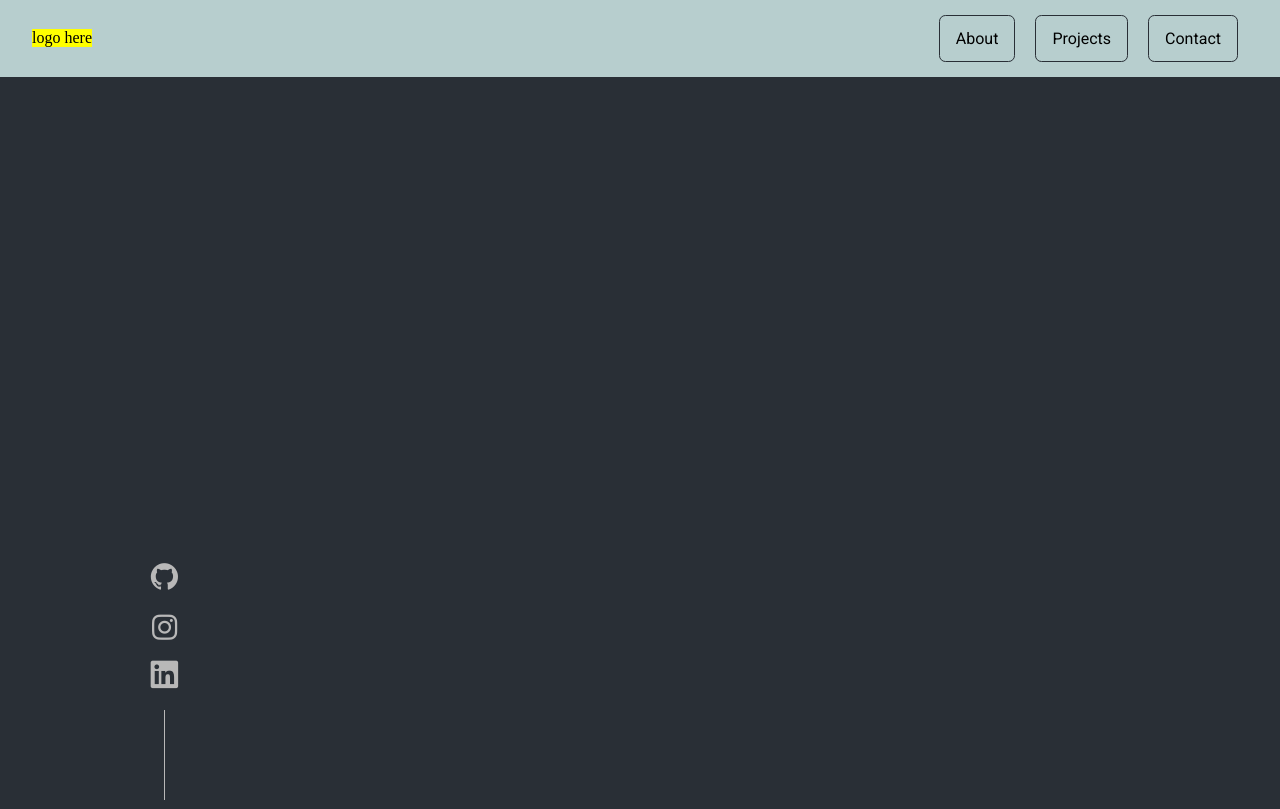
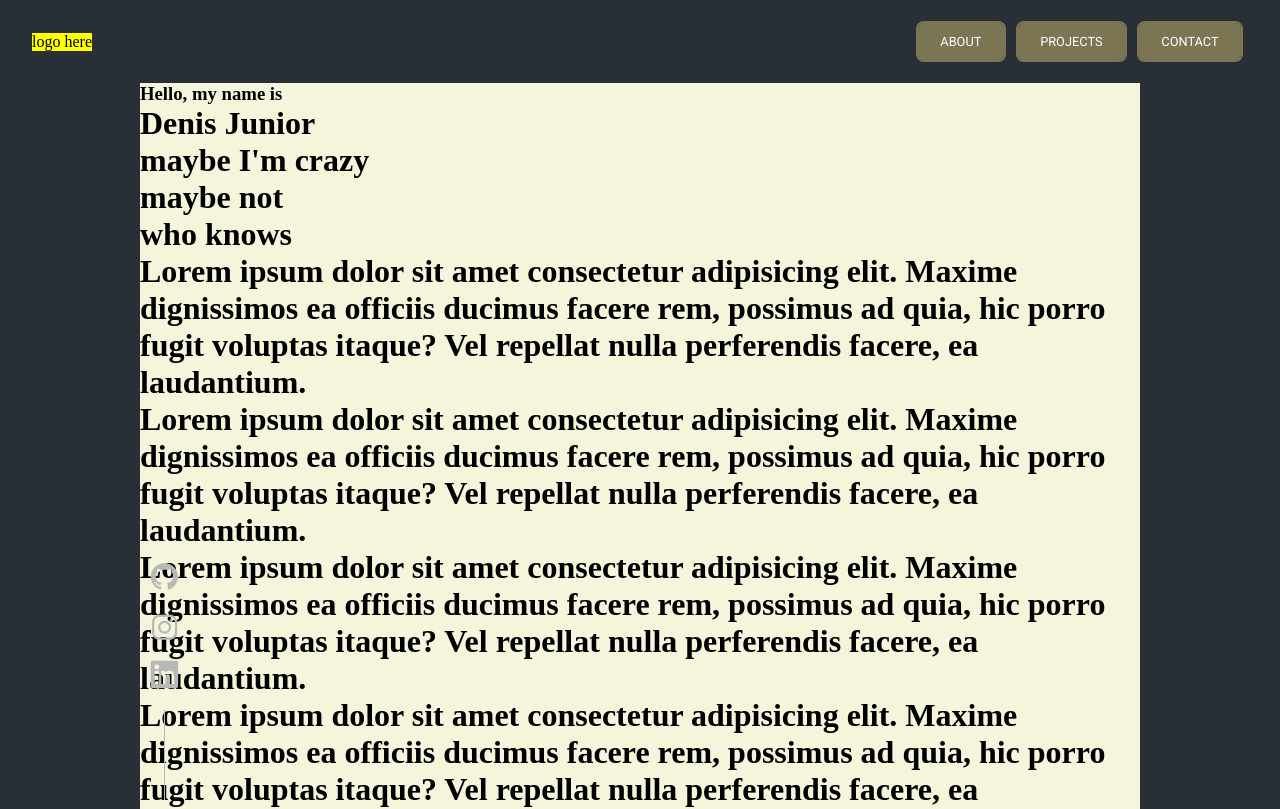
Before and after one commit to denis-junior/portfolio, a React (Create React App) app: page / in a window 1280 px wide. Shown: the top 809 px of the page. Built offline with nearby package versions, Linux system fonts and the light colour scheme.

Commit message:
main component created

```diff
--- a/src/App.jsx
+++ b/src/App.jsx
@@ -1,11 +1,13 @@
 import Links from "./Components/Links/Links";
 import Navbar from "./Components/Navbar/Navbar"
 import './App.css'
+import Content from "./Components/Content/Content";
 
 function App() {
   return (
     <div>
       <Navbar/>
+      <Content/>
       <Links/>
     </div>
   );
--- /dev/null
+++ b/src/Components/Content/Content.css
@@ -0,0 +1,5 @@
+.main {
+    max-width: 1000px;
+    margin: 0 auto;
+    background-color: beige;
+}
--- /dev/null
+++ b/src/Components/Content/Content.jsx
@@ -0,0 +1,24 @@
+import React from 'react'
+import "./Content.css"
+
+const Content = () => {
+    return ( <main className='main'>
+        <h3>Hello, my name is</h3>
+        <h1>Denis Junior</h1>
+        <h1>maybe I'm crazy</h1>
+        <h1>maybe not</h1>
+        <h1>who knows</h1>
+        <h1>Lorem ipsum dolor sit amet consectetur adipisicing elit. Maxime dignissimos ea officiis ducimus facere rem, possimus ad quia, hic porro fugit voluptas itaque? Vel repellat nulla perferendis facere, ea laudantium.</h1>
+        <h1>Lorem ipsum dolor sit amet consectetur adipisicing elit. Maxime dignissimos ea officiis ducimus facere rem, possimus ad quia, hic porro fugit voluptas itaque? Vel repellat nulla perferendis facere, ea laudantium.</h1>
+        <h1>Lorem ipsum dolor sit amet consectetur adipisicing elit. Maxime dignissimos ea officiis ducimus facere rem, possimus ad quia, hic porro fugit voluptas itaque? Vel repellat nulla perferendis facere, ea laudantium.</h1>
+        <h1>Lorem ipsum dolor sit amet consectetur adipisicing elit. Maxime dignissimos ea officiis ducimus facere rem, possimus ad quia, hic porro fugit voluptas itaque? Vel repellat nulla perferendis facere, ea laudantium.</h1>
+        <h1>Lorem ipsum dolor sit amet consectetur adipisicing elit. Maxime dignissimos ea officiis ducimus facere rem, possimus ad quia, hic porro fugit voluptas itaque? Vel repellat nulla perferendis facere, ea laudantium.</h1>
+        <h1>Lorem ipsum dolor sit amet consectetur adipisicing elit. Maxime dignissimos ea officiis ducimus facere rem, possimus ad quia, hic porro fugit voluptas itaque? Vel repellat nulla perferendis facere, ea laudantium.</h1>
+        <h1>Lorem ipsum dolor sit amet consectetur adipisicing elit. Maxime dignissimos ea officiis ducimus facere rem, possimus ad quia, hic porro fugit voluptas itaque? Vel repellat nulla perferendis facere, ea laudantium.</h1>
+        <h1>Lorem ipsum dolor sit amet consectetur adipisicing elit. Maxime dignissimos ea officiis ducimus facere rem, possimus ad quia, hic porro fugit voluptas itaque? Vel repellat nulla perferendis facere, ea laudantium.</h1>
+        <h1>Lorem ipsum dolor sit amet consectetur adipisicing elit. Maxime dignissimos ea officiis ducimus facere rem, possimus ad quia, hic porro fugit voluptas itaque? Vel repellat nulla perferendis facere, ea laudantium.</h1>
+        <h1>Lorem ipsum dolor sit amet consectetur adipisicing elit. Maxime dignissimos ea officiis ducimus facere rem, possimus ad quia, hic porro fugit voluptas itaque? Vel repellat nulla perferendis facere, ea laudantium.</h1>
+    </main> );
+}
+
+export default Content;
--- a/src/Components/Navbar/Navbar.css
+++ b/src/Components/Navbar/Navbar.css
@@ -1,5 +1,6 @@
 .navbar {
-    background-color: #B7CECE;
+  /* background-color: #b7cece; */
+  background-color: #292F36;
   width: 100%;
   /* height: 300px; */
   padding: 1rem 2rem;
@@ -12,30 +13,76 @@
 .box-links {
   display: flex;
   align-items: center;
+  justify-content: center;
 }
 
  .nav-links {
-    padding: 0.8rem 0;
-    margin: 0 10px;
+  margin: 0;
 }
-
+/*
 .nav-links a {
-    font-family: 'Roboto', sans-serif;
+  font-family: "Roboto", sans-serif;
   text-decoration: none;
   color: black;
-    background-color: #B7CECE;
+  background-color: #b7cece;
   border-radius: 0.4rem;
   padding: 0.8rem 1rem;
-    border: 1px solid #292F36;
+  border: 1px solid #292f36;
   transition: 0.8s;
-}
+} */
 
-.nav-links a:hover{
-    color: #B7CECE;
-    background-color: #292F36;
-
-}
+/* .nav-links a:hover {
+  color: #b7cece;
+  background-color: #292f36;
+} */
 
 .logo-img {
   background-color: yellow;
 }
+
+/* - - - - - - - - - - - - - */
+
+.btn {
+  box-sizing: border-box;
+  -webkit-appearance: none;
+  -moz-appearance: none;
+  appearance: none;
+  background-color: transparent;
+  border: 2px solid #e74c3c;
+  border-radius: 0.6em;
+  color: #e74c3c;
+  cursor: pointer;
+  display: -webkit-box;
+  display: -webkit-flex;
+  display: -ms-flexbox;
+  display: flex;
+  -webkit-align-self: center;
+  -ms-flex-item-align: center;
+  align-self: center;
+  font-size: 0.8rem;
+  font-weight: 400;
+  /* line-height: 1; */
+  margin: 5px;
+  padding: 0.7rem 1.4rem;
+  text-decoration: none;
+  text-align: center;
+  text-transform: uppercase;
+  font-family: "Roboto", sans-serif;
+  /* font-weight: 700; */
+}
+.btn:hover,
+.btn:focus {
+  color: #fff;
+  outline: 0;
+}
+
+.third {
+  border-color: #7B7554;
+  color: #fff;
+  box-shadow: 0 0 40px 40px #7B7554 inset, 0 0 0 0 #7B7554;
+  -webkit-transition: all 150ms ease-in-out;
+  transition: all 150ms ease-in-out;
+}
+.third:hover {
+  box-shadow: 0 0 10px 0 #7B7554 inset, 0 0 10px 4px #7B7554;
+}
--- a/src/Components/Navbar/Navbar.jsx
+++ b/src/Components/Navbar/Navbar.jsx
@@ -7,13 +7,13 @@ const Navbar = () => {
       <div className="logo-img">logo here</div>
       <ul className="box-links">
         <li className="nav-links">
-          <a href="#about">About</a>
+          <a href="#about" className="btn third">About</a>
         </li>
         <li className="nav-links">
-          <a href="#projects">Projects</a>
+          <a href="#projects" className="btn third">Projects</a>
         </li>
         <li className="nav-links">
-          <a href="#contact">Contact</a>
+          <a href="#contact" className="btn third">Contact</a>
         </li>
       </ul>
     </div>
```
Also changed, not shown: src/Components/Content.jsx (deleted, +0 -11 lines). Lines whose indentation alone changed are shown as unchanged.
